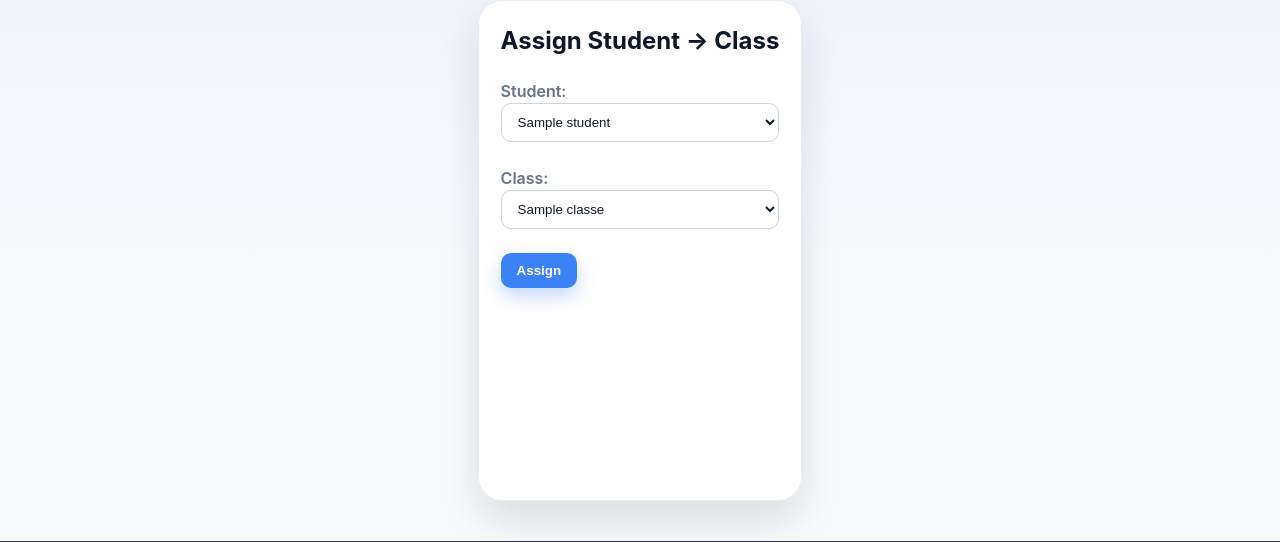
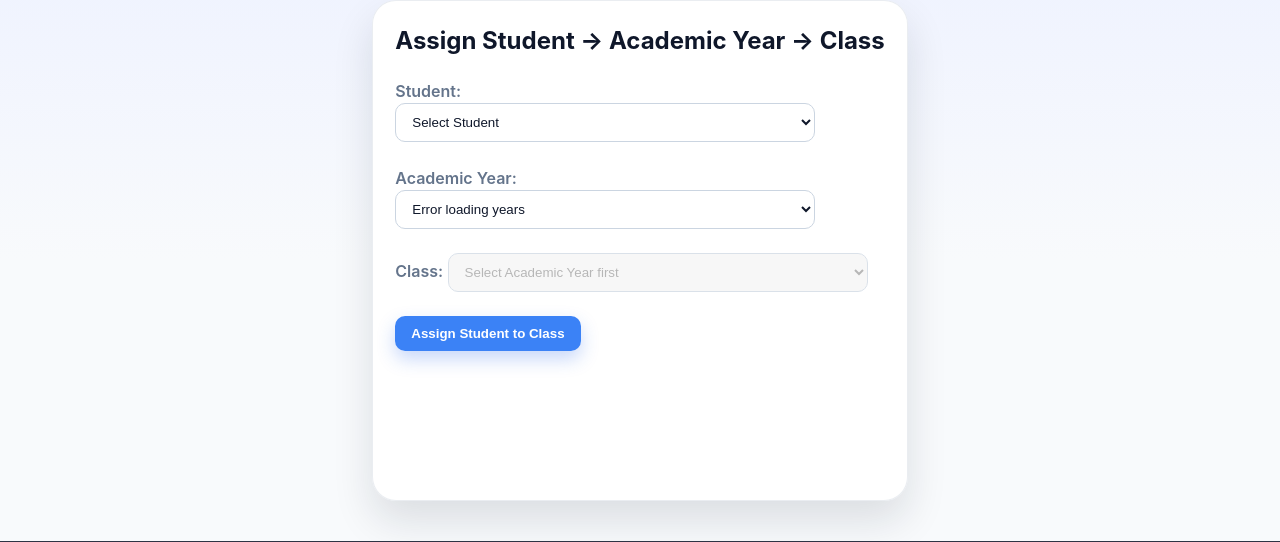
Before and after one commit to himansi-choudhary/AI_College_ERP, a Flask app: template templates/admin/assign_student_class.html in a window 1280 px wide. Shown: the part 61-603 px from the top of the page. Run offline with Flask 3, Linux system fonts and the light colour scheme; the template is opened without the code that fills it: most values are stand-ins (such as "Sample title", 1, 10 or a date in 2020).

Commit message:
assign class student added acadmic year

```diff
--- a/templates/admin/assign_student_class.html
+++ b/templates/admin/assign_student_class.html
@@ -1,23 +1,103 @@
-{% extends 'base.html' %}
+{% extends 'base.html' %} {% block content %}
+<h2>Assign Student → Academic Year → Class</h2>
 
-{% block content %}
-<h2>Assign Student → Class</h2>
+<form method="POST" id="assignForm">
+  <label>Student:</label>
+  <select name="student_id" required>
+    <option value="">Select Student</option>
+    {% for s in students %}
+    <option value="{{ s.id }}">{{ s.name }}</option>
+    {% endfor %}</select
+  ><br /><br />
 
-<form method="POST">
-    <label>Student:</label>
-    <select name="student_id" required>
-        {% for s in students %}
-            <option value="{{ s.id }}">{{ s.name }}</option>
-        {% endfor %}
-    </select><br><br>
+  <label>Academic Year:</label>
+  <select name="academic_year" id="academicYear" required>
+    <option value="">Loading years...</option></select
+  ><br /><br />
 
-    <label>Class:</label>
-    <select name="class_id" required>
-        {% for c in classes %}
-            <option value="{{ c.id }}">{{ c.class_name }}</option>
-        {% endfor %}
-    </select><br><br>
+  <label>Class:</label>
+  <select name="class_id" id="classSelect" required disabled>
+    <option value="">Select Academic Year first</option></select
+  ><br /><br />
 
-    <button type="submit">Assign</button>
+  <button type="submit">Assign Student to Class</button>
 </form>
+
+<script>
+  document.addEventListener("DOMContentLoaded", function () {
+    // Load academic years
+    fetch("/admin/get_academic_years")
+      .then((response) => response.json())
+      .then((data) => {
+        const yearSelect = document.getElementById("academicYear");
+        yearSelect.innerHTML = '<option value="">Select Academic Year</option>';
+
+        if (data.years && data.years.length > 0) {
+          data.years.forEach((year) => {
+            const option = document.createElement("option");
+            option.value = year;
+            option.textContent = year;
+            yearSelect.appendChild(option);
+          });
+        } else {
+          yearSelect.innerHTML =
+            '<option value="">No academic years found</option>';
+        }
+      })
+      .catch((error) => {
+        console.error("Error loading years:", error);
+        document.getElementById("academicYear").innerHTML =
+          '<option value="">Error loading years</option>';
+      });
+
+    // Cascading: Year → Classes
+    document
+      .getElementById("academicYear")
+      .addEventListener("change", function () {
+        const year = this.value;
+        const classSelect = document.getElementById("classSelect");
+
+        if (year) {
+          classSelect.disabled = true;
+          classSelect.innerHTML =
+            '<option value="">Loading classes...</option>';
+
+          fetch(`/admin/get_classes/${year}`)
+            .then((response) => response.json())
+            .then((data) => {
+              classSelect.innerHTML = '<option value="">Select Class</option>';
+
+              if (data.classes && data.classes.length > 0) {
+                data.classes.forEach((cls) => {
+                  const option = document.createElement("option");
+                  option.value = cls.id;
+                  option.textContent = cls.class_name;
+                  classSelect.appendChild(option);
+                });
+                classSelect.disabled = false;
+              } else {
+                classSelect.innerHTML =
+                  '<option value="">No classes for this year</option>';
+              }
+            })
+            .catch((error) => {
+              console.error("Error loading classes:", error);
+              classSelect.innerHTML =
+                '<option value="">Error loading classes</option>';
+            });
+        } else {
+          classSelect.disabled = true;
+          classSelect.innerHTML =
+            '<option value="">Select Academic Year first</option>';
+        }
+      });
+  });
+</script>
+
+<style>
+  select:disabled {
+    background-color: #f5f5f5;
+    color: #999;
+  }
+</style>
 {% endblock %}
```
Also changed, not shown: app/routes/admin.py (+2 -5 lines).
